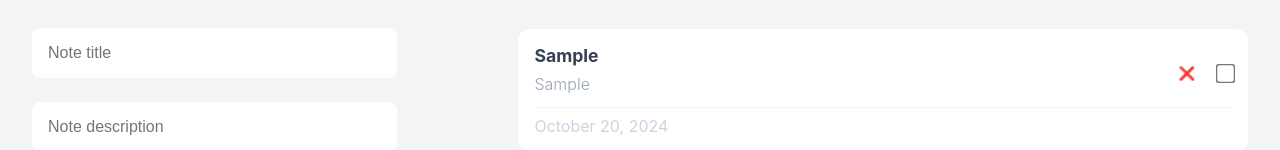
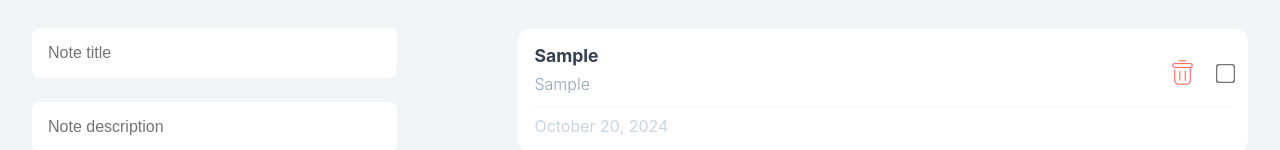
Before and after one commit to AmirhosseinAmini1383/NoteApp-React, a React (Vite) app: page / in a window 1280 px wide. Both pictures are taken after typing "Sample", "Sample" into the empty fields and a click on the button "Add New Note". Shown: the part 169-319 px from the top of the page. Built offline with nearby package versions, Linux system fonts and the light colour scheme.

Commit message:
children props

```diff
--- /dev/null
+++ b/src/components/Message.jsx
@@ -0,0 +1,5 @@
+function Message({ children }) {
+  return <div>{children}</div>;
+}
+
+export default Message;
--- a/src/components/NoteList.jsx
+++ b/src/components/NoteList.jsx
@@ -42,7 +42,9 @@ function NoteItem({ note, onDeleteNote, onComplete }) {
           <p className="desc">{note.description}</p>
         </div>
         <div className="actions">
-          <button onClick={() => onDeleteNote(note.id)}>❌</button>
+          <button onClick={() => onDeleteNote(note.id)}>
+            <img src="../../public/assets/icons/trash.png" alt="" />
+          </button>
           <input
             onChange={onComplete}
             type="checkbox"
--- a/src/components/NoteStatus.jsx
+++ b/src/components/NoteStatus.jsx
@@ -1,3 +1,5 @@
+import Message from "./Message";
+
 function NoteStatus({ notes }) {
   const allNotes = notes.length;
   const completedNotes = notes.filter((n) => n.completed).length;
@@ -15,7 +17,9 @@ function NoteStatus({ notes }) {
       </li>
     </ul>
   ) : (
-    <p className="status">No Notes has already been added.</p>
+    <Message>
+      <p className="status">No Notes has already been added.</p>
+    </Message>
   );
 }
 
```
Also changed, not shown: public/assets/icons/trash.png (added).
